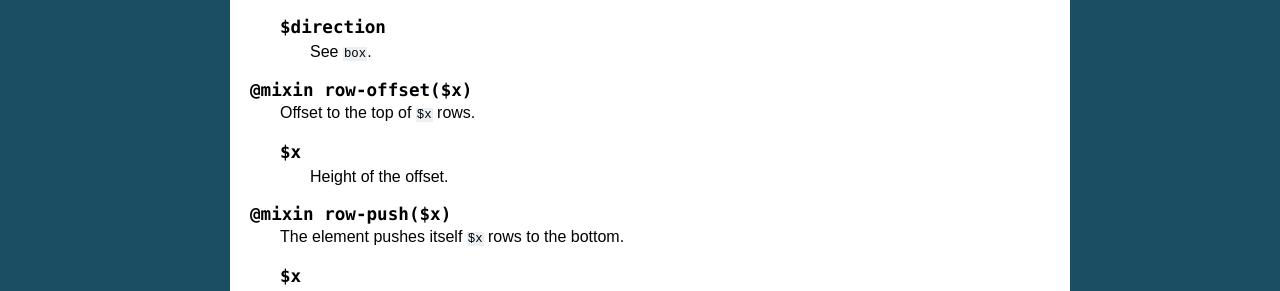
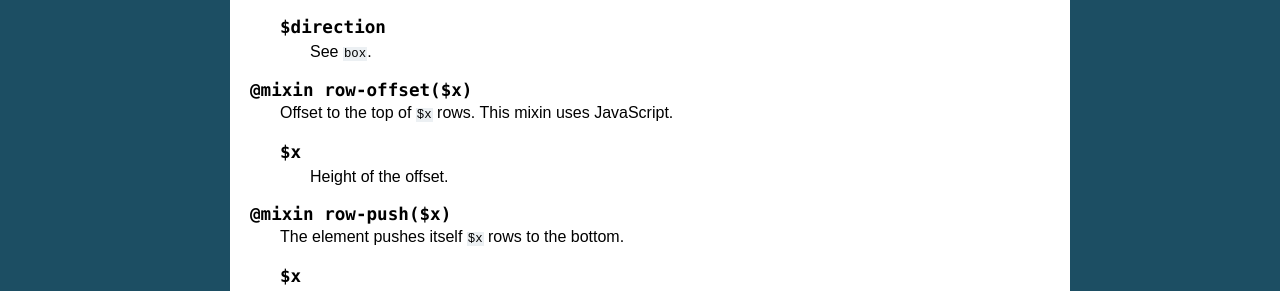
Before and after one commit to derjasper/blue.frontend, a Sphinx documentation site: the page built from public_html/docs/source/api/grid.rst, in a window 1280 px wide. Shown: the part 1847-2138 px from the top of the page. Built offline with Sphinx 7.4.7, drawn with Linux system fonts in a browser that asks for light colours.

Commit message:
row-offset, row-push, row-pull

```diff
--- a/public_html/docs/source/api/grid.rst
+++ b/public_html/docs/source/api/grid.rst
@@ -126,7 +126,7 @@ SASS
 
 .. describe:: @mixin row-offset($x)
 
-   Offset to the top of ``$x`` rows.
+   Offset to the top of ``$x`` rows. This mixin uses JavaScript.
 
    .. describe:: $x
 
```
